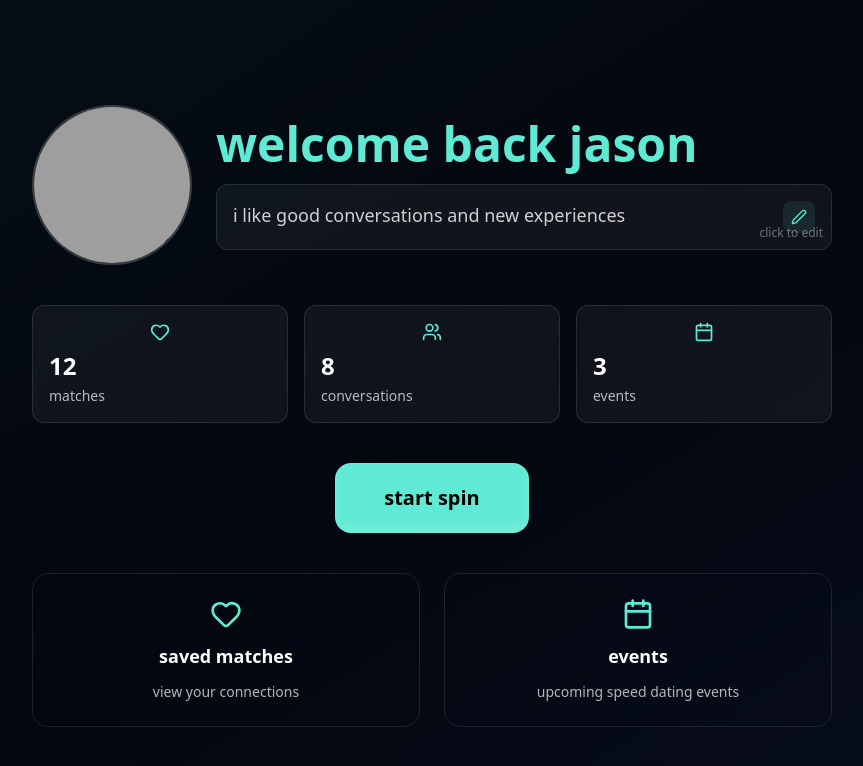
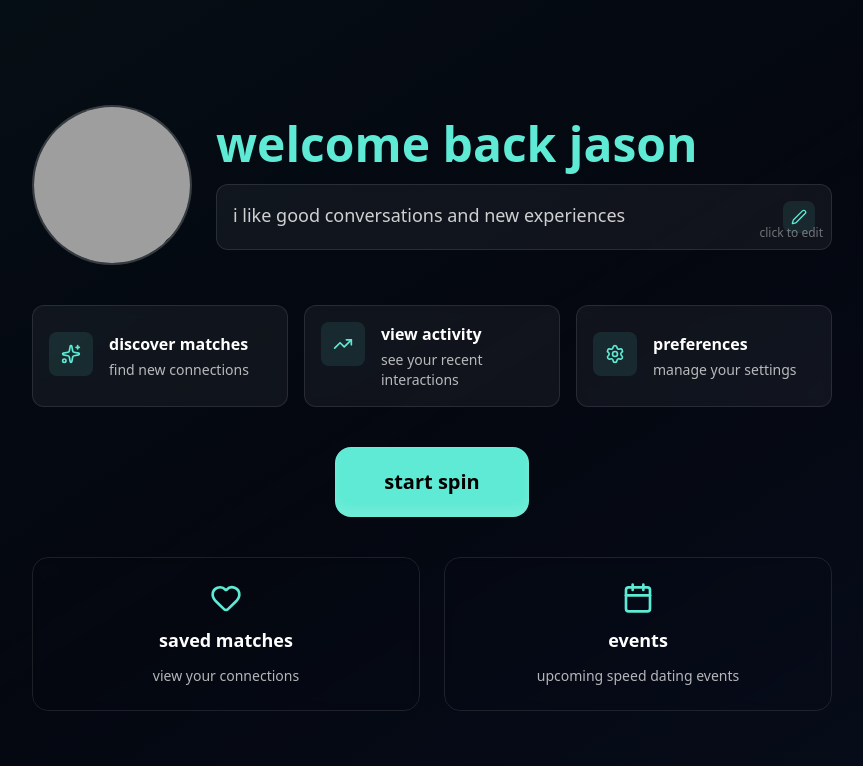
Before and after one commit to edward3099/speed, a Next.js app: page /dashboard in a window 1280 px wide. Shown: the top 766 px of the page, without its empty margins (208-1071 px from the left). Built offline with nearby package versions, Linux system fonts and the light colour scheme; grey boxes are pictures that could not be loaded.

Commit message:
Refactor: Replace StatsCard with QuickActionCard on dashboard
Co-authored-by: c6tsnfx68d <c6tsnfx68d@privaterelay.appleid.com>

```diff
--- a/src/app/dashboard/page.tsx
+++ b/src/app/dashboard/page.tsx
@@ -2,12 +2,12 @@
 
 import { useState } from "react"
 import { useRouter } from "next/navigation"
-import { Heart, Calendar, Users } from "lucide-react"
+import { Heart, Calendar, Settings, Sparkles, TrendingUp } from "lucide-react"
 import { motion } from "framer-motion"
 import { DashboardCard } from "@/components/ui/dashboard-card"
 import { PrimaryButton } from "@/components/ui/primary-button"
 import { Modal } from "@/components/ui/modal"
-import { StatsCard } from "@/components/ui/stats-card"
+import { QuickActionCard } from "@/components/ui/quick-action-card"
 import { TextReveal } from "@/components/magicui/text-reveal"
 import { EditableProfilePicture } from "@/components/ui/editable-profile-picture"
 import { EditableBio } from "@/components/ui/editable-bio"
@@ -21,11 +21,26 @@ export default function dashboard() {
   const [showMatches, setShowMatches] = useState(false)
   const [showEvents, setShowEvents] = useState(false)
 
-  // Mock stats data
-  const stats = [
-    { label: "matches", value: "12", icon: <Heart className="w-5 h-5" /> },
-    { label: "conversations", value: "8", icon: <Users className="w-5 h-5" /> },
-    { label: "events", value: "3", icon: <Calendar className="w-5 h-5" /> },
+  // Quick actions
+  const quickActions = [
+    {
+      icon: <Sparkles className="w-5 h-5 text-teal-300" />,
+      title: "discover matches",
+      description: "find new connections",
+      onClick: () => router.push("/spin"),
+    },
+    {
+      icon: <TrendingUp className="w-5 h-5 text-teal-300" />,
+      title: "view activity",
+      description: "see your recent interactions",
+      onClick: () => setShowMatches(true),
+    },
+    {
+      icon: <Settings className="w-5 h-5 text-teal-300" />,
+      title: "preferences",
+      description: "manage your settings",
+      onClick: () => {},
+    },
   ]
 
   return (
@@ -76,19 +91,20 @@ export default function dashboard() {
           </div>
         </motion.div>
 
-        {/* Stats Grid */}
+        {/* Quick Actions */}
         <motion.div
-          className="grid grid-cols-3 gap-4 mb-10"
+          className="grid grid-cols-1 md:grid-cols-3 gap-4 mb-10"
           initial={{ opacity: 0 }}
           animate={{ opacity: 1 }}
           transition={{ delay: 0.2 }}
         >
-          {stats.map((stat, index) => (
-            <StatsCard
-              key={stat.label}
-              label={stat.label}
-              value={stat.value}
-              icon={stat.icon}
+          {quickActions.map((action, index) => (
+            <QuickActionCard
+              key={action.title}
+              icon={action.icon}
+              title={action.title}
+              description={action.description}
+              onClick={action.onClick}
               delay={index * 0.1}
             />
           ))}
--- /dev/null
+++ b/src/components/ui/quick-action-card.tsx
@@ -0,0 +1,77 @@
+"use client"
+
+import { motion } from "framer-motion"
+import { ReactNode } from "react"
+import { cn } from "@/lib/utils"
+
+interface QuickActionCardProps {
+  icon: ReactNode
+  title: string
+  description?: string
+  onClick?: () => void
+  delay?: number
+  className?: string
+}
+
+export function QuickActionCard({
+  icon,
+  title,
+  description,
+  onClick,
+  delay = 0,
+  className,
+}: QuickActionCardProps) {
+  return (
+    <motion.button
+      onClick={onClick}
+      className={cn(
+        "group relative p-4 rounded-xl bg-white/5 backdrop-blur-sm",
+        "border border-white/10 hover:border-teal-300/50",
+        "transition-all duration-300 text-left",
+        "hover:bg-white/10",
+        className
+      )}
+      initial={{ opacity: 0, y: 20 }}
+      animate={{ opacity: 1, y: 0 }}
+      transition={{
+        duration: 0.5,
+        delay,
+        ease: [0.22, 1, 0.36, 1],
+      }}
+      whileHover={{
+        scale: 1.02,
+        y: -4,
+      }}
+      whileTap={{
+        scale: 0.98,
+      }}
+    >
+      {/* Glow effect */}
+      <motion.div
+        className="absolute inset-0 rounded-xl opacity-0 group-hover:opacity-100 transition-opacity duration-300 pointer-events-none"
+        style={{
+          background: "radial-gradient(circle at center, rgba(94, 234, 212, 0.1) 0%, transparent 70%)",
+        }}
+      />
+
+      <div className="relative z-10 flex items-start gap-4">
+        <motion.div
+          className="flex-shrink-0 p-3 rounded-lg bg-teal-300/10 group-hover:bg-teal-300/20 transition-colors"
+          whileHover={{ scale: 1.1, rotate: 5 }}
+        >
+          {icon}
+        </motion.div>
+        <div className="flex-1 min-w-0">
+          <h3 className="font-semibold text-white group-hover:text-teal-300 transition-colors mb-1">
+            {title}
+          </h3>
+          {description && (
+            <p className="text-sm opacity-70 line-clamp-2">
+              {description}
+            </p>
+          )}
+        </div>
+      </div>
+    </motion.button>
+  )
+}
```
